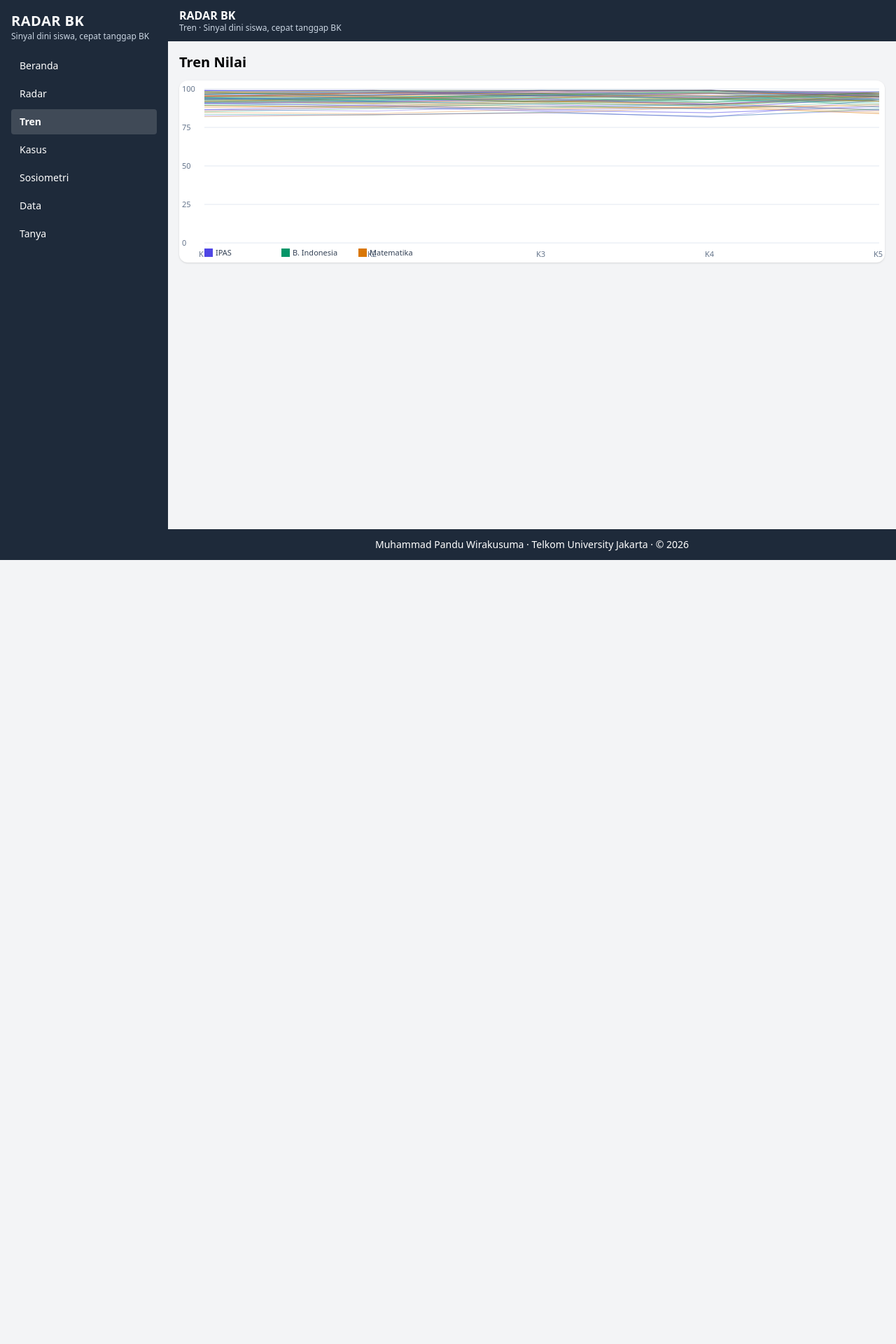
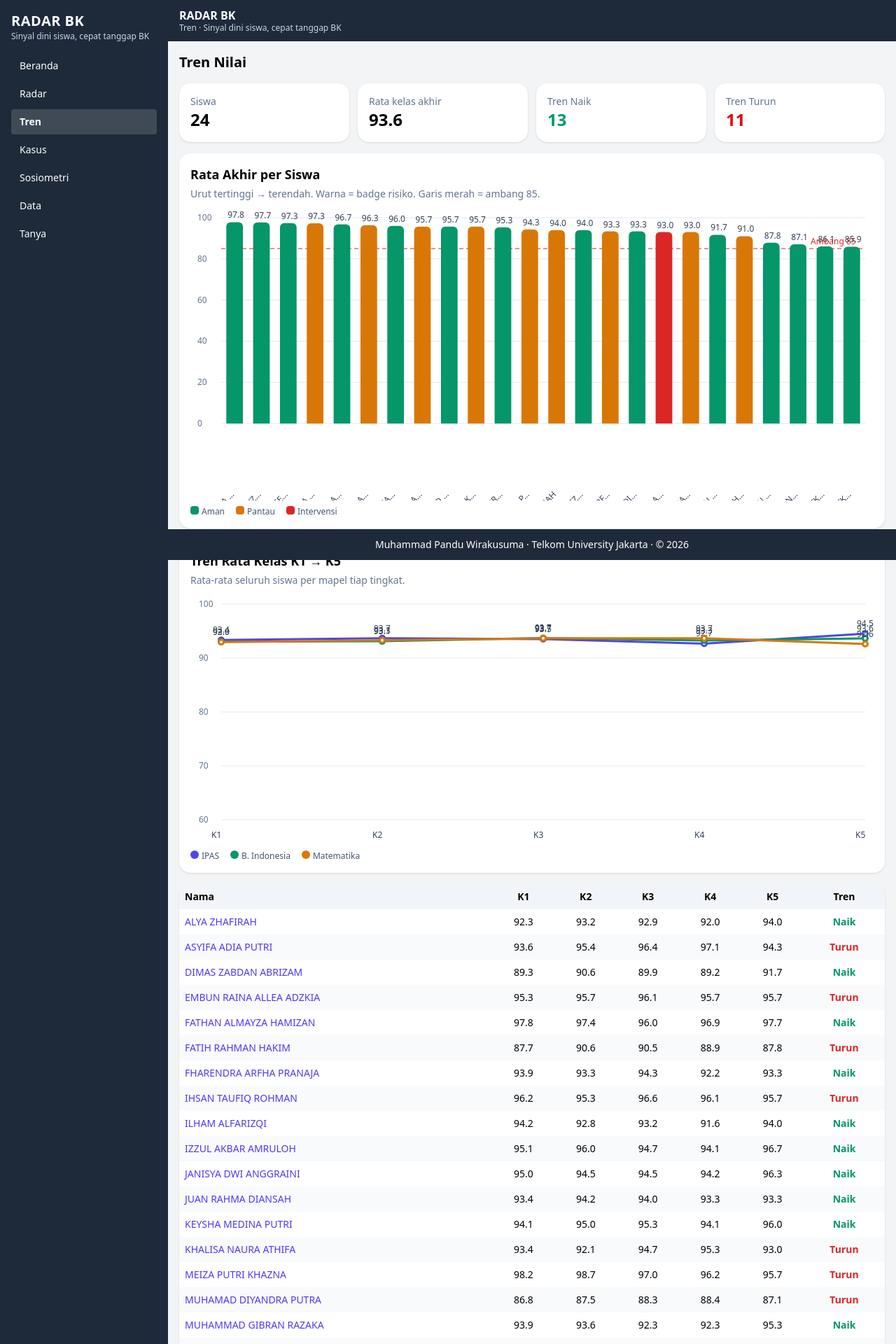
Before and after one commit to panduKedul/Radar_BK, a React (Vite) app in the folder radar-bk-react/: page /tren in a window 1280 px wide. Shown: the top 1920 px of the page at 70% size. Before the commit the page ends 800 px from the top, so only its background shows below. Built offline with nearby package versions, Linux system fonts and the light colour scheme.

Commit message:
feat: revisi tren bar plus line plus tabel

```diff
--- a/radar-bk-react/src/components/TrendChart.jsx
+++ b/radar-bk-react/src/components/TrendChart.jsx
@@ -1,52 +1,164 @@
-import { useEffect, useRef } from 'react'
+import { useEffect, useRef, useState } from 'react'
+import { computeRisk } from '../lib/risk.js'
 
-const SERIES = [
+const BADGE_COLOR = { Aman: '#059669', Pantau: '#d97706', Intervensi: '#dc2626' }
+const LINE_SERIES = [
   { key: 'ip_k', label: 'IPAS', color: '#4f46e5' },
   { key: 'bi_k', label: 'B. Indonesia', color: '#059669' },
   { key: 'mtk_k', label: 'Matematika', color: '#d97706' },
 ]
 
-export default function TrendChart({ students, labels }) {
+function setupCanvas(ref, h) {
+  const canvas = ref.current
+  if (!canvas) return null
+  const dpr = window.devicePixelRatio || 1
+  const W = canvas.offsetWidth || 800
+  canvas.width = W * dpr
+  canvas.height = h * dpr
+  canvas.style.height = h + 'px'
+  const ctx = canvas.getContext('2d')
+  ctx.scale(dpr, dpr)
+  ctx.clearRect(0, 0, W, H_unused(h))
+  return { ctx, W, H: h }
+  function H_unused(v) { return v }
+}
+
+export function BarTrend({ students }) {
+  const ref = useRef(null)
+  const wrapRef = useRef(null)
+  const [tip, setTip] = useState(null)
+  const rows = students.map((s) => {
+    const kr = (s.kelas_rows || {})[s.kelas_akhir] || {}
+    const risk = computeRisk(s)
+    return { id: s.id, nama: s.nama, rata: kr.rata ?? 0, badge: risk.badge, skor: risk.skor }
+  }).sort((a, b) => b.rata - a.rata)
+
+  useEffect(() => {
+    const got = setupCanvas(ref, 420)
+    if (!got) return
+    const { ctx, W, H } = got
+    const pad = { l: 44, r: 12, t: 16, b: 110 }
+    const max = 100
+    const X = (i) => pad.l + (i + 0.5) * ((W - pad.l - pad.r) / rows.length)
+    const bw = Math.max(((W - pad.l - pad.r) / rows.length) * 0.62, 4)
+    const Y = (v) => pad.t + (1 - v / max) * (H - pad.t - pad.b)
+    ctx.font = '12px system-ui'
+    // grid + ambang 85
+    ;[0, 20, 40, 60, 80, 100].forEach((v) => {
+      ctx.strokeStyle = '#e2e8f0'
+      ctx.beginPath(); ctx.moveTo(pad.l, Y(v)); ctx.lineTo(W - pad.r, Y(v)); ctx.stroke()
+      ctx.fillStyle = '#64748b'; ctx.fillText(v, 10, Y(v) + 4)
+    })
+    ctx.strokeStyle = '#dc2626'; ctx.setLineDash([6, 4])
+    ctx.beginPath(); ctx.moveTo(pad.l, Y(85)); ctx.lineTo(W - pad.r, Y(85)); ctx.stroke()
+    ctx.setLineDash([])
+    ctx.fillStyle = '#dc2626'; ctx.fillText('Ambang 85', W - 90, Y(85) - 6)
+    rows.forEach((r, i) => {
+      ctx.fillStyle = BADGE_COLOR[r.badge]
+      const x = X(i) - bw / 2
+      ctx.beginPath()
+      if (ctx.roundRect) ctx.roundRect(x, Y(r.rata), bw, H - pad.b - Y(r.rata), [6, 6, 0, 0])
+      else ctx.rect(x, Y(r.rata), bw, H - pad.b - Y(r.rata))
+      ctx.fill()
+      ctx.fillStyle = '#334155'
+      ctx.fillText(r.rata == null ? '-' : Number(r.rata).toFixed(1), X(i) - 10, Y(r.rata) - 6)
+      ctx.save()
+      ctx.translate(X(i), H - 8)
+      ctx.rotate(-Math.PI / 4)
+      ctx.textAlign = 'right'
+      ctx.fillText(r.nama.length > 14 ? r.nama.slice(0, 13) + '…' : r.nama, 0, 0)
+      ctx.restore()
+      ctx.textAlign = 'left'
+    })
+    ref.current._bars = rows.map((r, i) => ({ x: X(i), w: bw, r }))
+  }, [students])
+
+  const onMove = (e) => {
+    const canvas = ref.current
+    if (!canvas || !canvas._bars) return
+    const rect = canvas.getBoundingClientRect()
+    const mx = e.clientX - rect.left
+    const hit = canvas._bars.find((b) => Math.abs(b.x - mx) < b.w)
+    if (hit) setTip({ x: hit.x, r: hit.r })
+    else setTip(null)
+  }
+
+  return (
+    <div ref={wrapRef} className="relative rounded-2xl bg-white p-4 shadow">
+      <h2 className="mb-1 text-lg font-bold">Rata Akhir per Siswa</h2>
+      <p className="mb-2 text-sm text-slate-500">Urut tertinggi → terendah. Warna = badge risiko. Garis merah = ambang 85.</p>
+      <canvas ref={ref} className="w-full cursor-crosshair" onMouseMove={onMove} onMouseLeave={() => setTip(null)} aria-label="Bar rata akhir per siswa" />
+      {tip && (
+        <div className="pointer-events-none absolute rounded-lg bg-slate-900 px-3 py-2 text-xs text-white shadow-lg" style={{ left: Math.min(tip.x + 12, 220), top: 60 }}>
+          <div className="font-bold">{tip.r.nama}</div>
+          <div>Rata: {Number(tip.r.rata).toFixed(1)} · {tip.r.badge} (skor {tip.r.skor})</div>
+        </div>
+      )}
+      <div className="mt-2 flex gap-4 text-xs text-slate-600">
+        <span><i className="mr-1 inline-block h-3 w-3 rounded" style={{ background: BADGE_COLOR.Aman }} />Aman</span>
+        <span><i className="mr-1 inline-block h-3 w-3 rounded" style={{ background: BADGE_COLOR.Pantau }} />Pantau</span>
+        <span><i className="mr-1 inline-block h-3 w-3 rounded" style={{ background: BADGE_COLOR.Intervensi }} />Intervensi</span>
+      </div>
+    </div>
+  )
+}
+
+export function ClassLine({ students, labels }) {
   const ref = useRef(null)
   useEffect(() => {
-    const canvas = ref.current
-    if (!canvas) return
-    const ctx = canvas.getContext('2d')
-    const W = canvas.width = canvas.offsetWidth || 600
-    const H = canvas.height = 260
-    const pad = { l: 36, r: 8, t: 12, b: 28 }
-    ctx.clearRect(0, 0, W, H)
-    const all = students.flatMap((s) => SERIES.flatMap((sr) => s[sr.key] || []))
-    const min = Math.min(...all, 0)
-    const max = Math.max(...all, 100)
-    const X = (i) => pad.l + (i * (W - pad.l - pad.r)) / Math.max((labels.length - 1), 1)
-    const Y = (v) => pad.t + (1 - (v - min) / Math.max((max - min), 1)) * (H - pad.t - pad.b)
-    ctx.strokeStyle = '#e2e8f0'
-    ctx.fillStyle = '#64748b'
-    ctx.font = '11px system-ui'
-    for (let g = 0; g <= 4; g++) {
-      const v = min + ((max - min) * g) / 4
+    const got = setupCanvas(ref, 360)
+    if (!got) return
+    const { ctx, W, H } = got
+    const pad = { l: 44, r: 12, t: 16, b: 36 }
+    const avg = (key, i) => {
+      const vals = students.map((s) => (s[key] || [])[i]).filter((v) => v != null)
+      return vals.length ? vals.reduce((a, b) => a + b, 0) / vals.length : 0
+    }
+    const X = (i) => pad.l + (i * (W - pad.l - pad.r)) / Math.max(labels.length - 1, 1)
+    const Y = (v) => pad.t + (1 - (v - 60) / 40) * (H - pad.t - pad.b)
+    ctx.font = '12px system-ui'
+    for (let v = 60; v <= 100; v += 10) {
+      ctx.strokeStyle = '#e2e8f0'
       ctx.beginPath(); ctx.moveTo(pad.l, Y(v)); ctx.lineTo(W - pad.r, Y(v)); ctx.stroke()
-      ctx.fillText(Math.round(v), 4, Y(v) + 4)
+      ctx.fillStyle = '#64748b'; ctx.fillText(v, 12, Y(v) + 4)
     }
-    labels.forEach((lb, i) => ctx.fillText(lb.replace('Kelas ', 'K'), X(i) - 8, H - 8))
-    students.slice(0, 24).forEach((s) => {
-      SERIES.forEach((sr) => {
-        const arr = s[sr.key] || []
-        ctx.strokeStyle = sr.color
-        ctx.globalAlpha = 0.35
-        ctx.beginPath()
-        arr.forEach((v, i) => { if (i === 0) ctx.moveTo(X(i), Y(v)); else ctx.lineTo(X(i), Y(v)) })
-        ctx.stroke()
-        ctx.globalAlpha = 1
+    labels.forEach((lb, i) => { ctx.fillStyle = '#334155'; ctx.fillText(lb.replace('Kelas ', 'K'), X(i) - 14, H - 10) })
+    LINE_SERIES.forEach((sr) => {
+      ctx.strokeStyle = sr.color; ctx.lineWidth = 3
+      ctx.beginPath()
+      labels.forEach((_, i) => { const y = Y(avg(sr.key, i)); if (i === 0) ctx.moveTo(X(i), y); else ctx.lineTo(X(i), y) })
+      ctx.stroke()
+      ctx.lineWidth = 1
+      labels.forEach((_, i) => {
+        const v = avg(sr.key, i)
+        ctx.fillStyle = sr.color
+        ctx.beginPath(); ctx.arc(X(i), Y(v), 5, 0, Math.PI * 2); ctx.fill()
+        ctx.fillStyle = '#fff'
+        ctx.beginPath(); ctx.arc(X(i), Y(v), 2, 0, Math.PI * 2); ctx.fill()
+        ctx.fillStyle = '#334155'
+        ctx.fillText(v.toFixed(1), X(i) - 12, Y(v) - 10)
       })
     })
-    SERIES.forEach((sr, i) => {
-      ctx.fillStyle = sr.color
-      ctx.fillRect(pad.l + i * 110, H - 20, 12, 12)
-      ctx.fillStyle = '#334155'
-      ctx.fillText(sr.label, pad.l + i * 110 + 16, H - 10)
-    })
   }, [students, labels])
-  return <canvas ref={ref} className="w-full rounded-xl bg-white shadow" aria-label="Grafik tren nilai" />
+  return (
+    <div className="rounded-2xl bg-white p-4 shadow">
+      <h2 className="mb-1 text-lg font-bold">Tren Rata Kelas K1 → K5</h2>
+      <p className="mb-2 text-sm text-slate-500">Rata-rata seluruh siswa per mapel tiap tingkat.</p>
+      <canvas ref={ref} className="w-full" aria-label="Garis tren rata kelas" />
+      <div className="mt-2 flex gap-4 text-xs text-slate-600">
+        {LINE_SERIES.map((s) => (
+          <span key={s.key}><i className="mr-1 inline-block h-3 w-3 rounded-full" style={{ background: s.color }} />{s.label}</span>
+        ))}
+      </div>
+    </div>
+  )
 }
+
+export default function TrendChart({ students, labels }) {
+  return (
+    <div className="grid gap-4">
+      <BarTrend students={students} />
+      <ClassLine students={students} labels={labels} />
+    </div>
+  )
+}
--- a/radar-bk-react/src/pages/Tren.jsx
+++ b/radar-bk-react/src/pages/Tren.jsx
@@ -1,12 +1,58 @@
+import { Link } from 'react-router-dom'
 import students from '../data/students.json'
 import TrendChart from '../components/TrendChart.jsx'
+import { computeRisk } from '../lib/risk.js'
 
 export default function Tren() {
   const labels = students.length ? students[0].kelas_labels : []
+  const rows = students.map((s) => ({ ...s, risk: computeRisk(s) }))
+  const nNaik = rows.filter((r) => r.tren === 'Naik').length
+  const nTurun = rows.filter((r) => r.tren === 'Turun').length
+  const rataAkhir = rows.length
+    ? (rows.reduce((a, r) => a + (((r.kelas_rows[r.kelas_akhir] || {}).rata) ?? 0), 0) / rows.length).toFixed(1)
+    : '-'
+  const avgKelas = (i) => {
+    const vals = rows.map((r) => {
+      const [a, b, c] = [(r.ip_k || [])[i], (r.bi_k || [])[i], (r.mtk_k || [])[i]]
+      return a != null && b != null && c != null ? (a + b + c) / 3 : null
+    }).filter((v) => v != null)
+    return vals.length ? (vals.reduce((a, b) => a + b, 0) / vals.length).toFixed(1) : '-'
+  }
+
   return (
-    <div>
-      <h1 className="mb-3 text-xl font-bold">Tren Nilai</h1>
+    <div className="grid gap-4">
+      <h1 className="text-xl font-bold">Tren Nilai</h1>
+      <div className="grid grid-cols-2 gap-3 md:grid-cols-4">
+        <div className="rounded-2xl bg-white p-4 shadow"><div className="text-sm text-slate-500">Siswa</div><div className="text-2xl font-bold">{rows.length}</div></div>
+        <div className="rounded-2xl bg-white p-4 shadow"><div className="text-sm text-slate-500">Rata kelas akhir</div><div className="text-2xl font-bold">{rataAkhir}</div></div>
+        <div className="rounded-2xl bg-white p-4 shadow"><div className="text-sm text-slate-500">Tren Naik</div><div className="text-2xl font-bold text-emerald-600">{nNaik}</div></div>
+        <div className="rounded-2xl bg-white p-4 shadow"><div className="text-sm text-slate-500">Tren Turun</div><div className="text-2xl font-bold text-red-600">{nTurun}</div></div>
+      </div>
       <TrendChart students={students} labels={labels} />
+      <div className="overflow-x-auto rounded-2xl bg-white shadow">
+        <table className="w-full text-sm">
+          <thead className="sticky top-0 bg-slate-100">
+            <tr><th className="p-2 text-left">Nama</th>{labels.map((lb) => <th key={lb} className="p-2">{lb.replace('Kelas ', 'K')}</th>)}<th className="p-2">Tren</th></tr>
+          </thead>
+          <tbody>
+            {rows.map((r, idx) => (
+              <tr key={r.id} className={idx % 2 ? 'bg-slate-50' : ''}>
+                <td className="p-2"><Link className="text-indigo-600 hover:underline" to={`/siswa/${r.id}`}>{r.nama}</Link></td>
+                {labels.map((_, i) => {
+                  const [a, b, c] = [(r.ip_k || [])[i], (r.bi_k || [])[i], (r.mtk_k || [])[i]]
+                  return <td key={i} className="p-2 text-center">{a != null && b != null && c != null ? ((a + b + c) / 3).toFixed(1) : '-'}</td>
+                })}
+                <td className="p-2 text-center font-bold" style={{ color: r.tren === 'Naik' ? '#059669' : '#dc2626' }}>{r.tren}</td>
+              </tr>
+            ))}
+            <tr className="bg-indigo-50 font-bold">
+              <td className="p-2">Rata kelas</td>
+              {labels.map((_, i) => <td key={i} className="p-2 text-center">{avgKelas(i)}</td>)}
+              <td />
+            </tr>
+          </tbody>
+        </table>
+      </div>
     </div>
   )
 }
```
